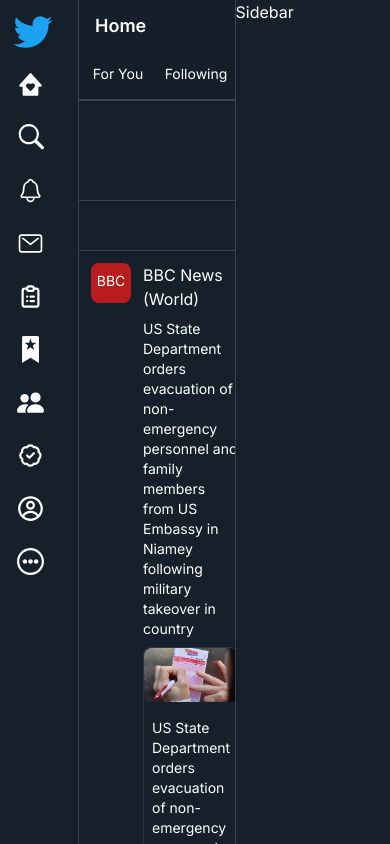
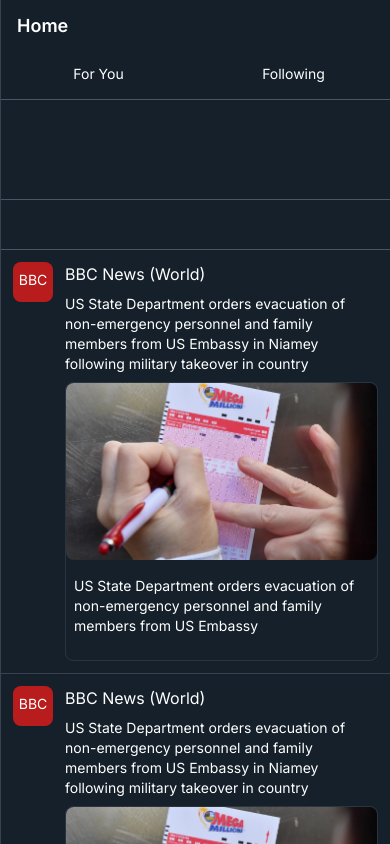
Before and after one commit to asadmehboob174/twitter-clone, a Next.js app: page / in a window 390 px wide. Shown: the top 844 px of the page. Built offline with nearby package versions, Linux system fonts and the light colour scheme.

Commit message:
responsive

```diff
--- a/app/layout.tsx
+++ b/app/layout.tsx
@@ -19,10 +19,10 @@ export default function RootLayout({
     <html lang="en">
       <body className={`${inter.className} bg-[#15202B] text-white`}>
           <div className='grid grid-cols-10 divide-x divide-gray-700 h-screen w-full'>
-            <div className='lg:col-span-3 col-span-2'>
+            <div className='max-sm:hidden sm:block xl:col-span-2 2xl:col-span-3 col-span-1'>
               <Navbar />
             </div>
-            <div className='lg:col-span-7 col-span-8'>
+            <div className='sm:col-span-8 2xl:col-span-7 max-sm:col-span-10'>
               {children}
             </div>
           </div>
--- a/app/page.tsx
+++ b/app/page.tsx
@@ -3,11 +3,11 @@ import Image from 'next/image'
 
 export default function Home() {
   return (
-    <main className='grid grid-cols-2 divide-x divide-gray-700 h-full'>
-        <div className='col-span-1'>
+    <main className='grid grid-cols-3 2xl:grid-cols-2 divide-x divide-gray-700 h-full'>
+        <div className='col-span-3 sm:col-span-2 2xl:col-span-1'>
            <Timeline  />
         </div>
-        <div className='col-span-1'>
+        <div className='hidden sm:block col-span-1'>
           Sidebar
         </div>
     </main>
--- a/components/Navbar.tsx
+++ b/components/Navbar.tsx
@@ -4,8 +4,8 @@ import React from 'react'
 
 const Navbar = () => {
   return (
-    <div className='fixed top-0 w-[21%] lg:w-[30%]'>
-        <div className='flex flex-col items-center md:items-end w-full 2xl:w-[92%] mx-auto pr-5 pt-2'>
+    <div className='fixed top-0 sm:w-[11%] md:w-[10%] lg:w-[24%] 2xl:w-[33%]'>
+        <div className='hidden sm:flex flex-col items-center sm:items-center 2xl:items-end w-full 2xl:pr-24 2xl:w-[100%] mx-auto lg:pr-20 pt-2'>
           <div className='space-y-1'>
               <Twitter className='text-[#1DA1F2] h-12 pl-1'  />
               <ul className='flex flex-col items-start space-y-1'>
@@ -14,7 +14,7 @@ const Navbar = () => {
                     <li key={index} className=' hover:bg-white/10 rounded-full lg:rounded-3xl w-fit px-3 lg:pl-3 lg:pr-8 py-[11px] transition duration-100'>
                         <Link className='flex items-center gap-[18px] justify-start' href={item.name}>
                             <span className='text-[27px] leading-6 font-[500] inline-flex items-start'>{item.icon}</span>
-                            <h1 className='hidden lg:block text-lg font-[500] tracking-wide'>{item.name}</h1>
+                            <h1 className='hidden xl:block text-lg font-[500] tracking-wide'>{item.name}</h1>
                         </Link>
                     </li>
                   )
--- a/components/Timeline.tsx
+++ b/components/Timeline.tsx
@@ -5,8 +5,8 @@ import publicImage from '@/public/feed-image.png';
 
 const Home = () => {
   return (
-    <div className='divide-y gap-4 divide-gray-700 h-full'>
-        <div className='fixed w-[40%] lg:w-[34.95%] bg-[#15202B]/70 backdrop-blur-md border-b-[0.1px] border-gray-200/20 top-0 h-[100px] flex flex-col items-start justify-between z-[100]'>
+    <div className='h-full'>
+        <div className='border-b-[0.1px] border-gray-600 fixed w-full lg:w-[53.3%] 2xl:w-[34.95%] bg-[#15202B]/70 backdrop-blur-md border-gray-200/20 top-0 h-[100px] flex flex-col items-start justify-between z-[100]'>
             <div className='pl-4 pt-3'>
                 <h1 className='text-lg font-semibold'>Home</h1>
             </div>
@@ -15,13 +15,13 @@ const Home = () => {
                   <Tabs className='flex items-center justify-center'>Following</Tabs>
             </div>
         </div>
-        <div className='min-h-[100px] mt-[100px] overflow-hidden z-10'>
+        <div className='min-h-[100px] mt-[100px] overflow-hidden z-10 border-b-[0.1px] border-gray-600'>
 
         </div>
-        <div className='h-[50px] row-span-1 overflow-hidden'>
+        <div className='h-[50px] row-span-1 overflow-hidden border-b-[0.1px] border-gray-600'>
 
         </div>
-        <div className='h-auto row-span-1 divide-y divide-gray-700 overflow-hidden'>
+        <div className='h-auto row-span-1 divide-y divide-gray-700 overflow-hidden border-b-[0.1px] border-gray-600'>
              {
                Array.from({ length: 10 }).map((item, index) => {
                 return (
```
